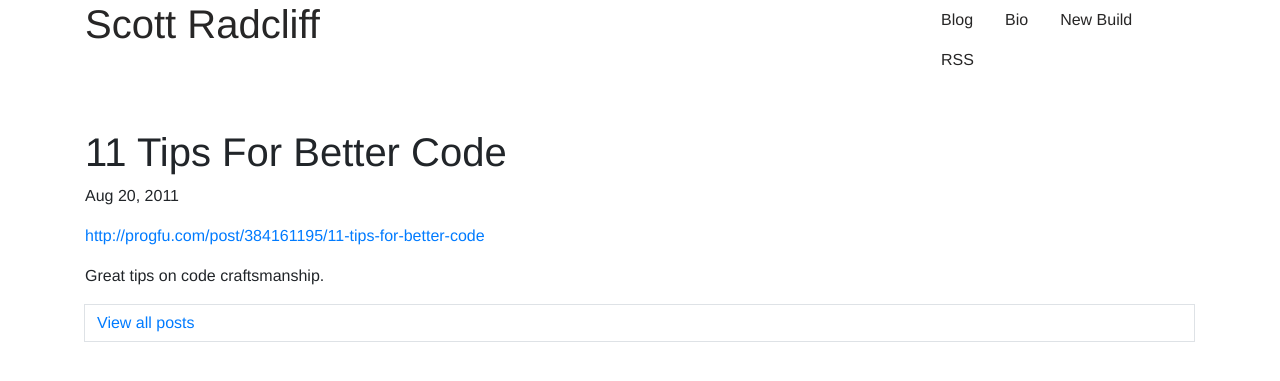
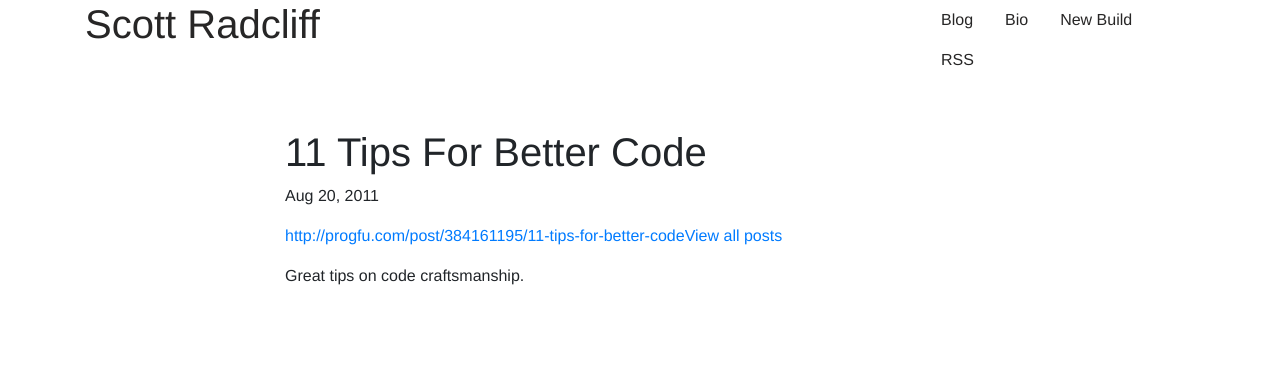
Before and after one commit to ScottRadcliff/scottradcliff.github.io, a Jekyll site: the page built from _posts/2011-08-20-11-tips-for-better-code.md, in a window 1280 px wide. Shown: the top 381 px of the page. Built offline with Jekyll 4.4.1, drawn with Linux system fonts in a browser that asks for light colours.

Commit message:
Update post layout

```diff
--- a/_layouts/post.html
+++ b/_layouts/post.html
@@ -1,16 +1,15 @@
 ---
 layout: default
 ---
-<div class="post">
-  <header class="post-header">
-    <h1 class="post-title">{{ page.title }}</h1>
-    <p class="post-meta">{{ page.date | date: "%b %-d, %Y" }}{% if page.author %} • {{ page.author }}{% endif %}{% if page.meta %} • {{ page.meta }}{% endif %}</p>
-
+<div class="row col-8 offset-2">
+  <header>
+    <h1>{{ page.title }}</h1>
+    <p>{{ page.date | date: "%b %-d, %Y" }}{% if page.author %} • {{ page.author }}{% endif %}{% if page.meta %} • {{ page.meta }}{% endif %}</p>
   </header>
 
-  <article class="post-content">
+  <article>
     {{ content }}
   </article>
-  <a class="page-link" href="/">View all
+  <a href="/">View all
     posts</a>
 </div>
--- a/index.html
+++ b/index.html
@@ -4,7 +4,7 @@ layout: default
 
 <section class="row">
   <section class="col-md-6">
-    <p>Hi, I'm Scott, a freelance software developer from NW Ohio. I make stuff on the Internet with various programming languages. Most recently Ruby, but Elixir is super interesting to me. I'm fairly opinionated when it comes to the software industry. I've written about how <a href="http://scottradcliff.com/great-people-do-great-work.html">great people do great work</a>, <a href="http://scottradcliff.com/how-to-estimate-software.html">how I estimate software</a>, and how <a href="http://scottradcliff.com/how-to-estimate-software.html">the fundamentals of software</a> are better than whatever the latest cool framework is.
+    <p>Hi, I'm Scott, a freelance software developer from NW Ohio. I make stuff on the Internet with various programming languages. Most recently Ruby, but Elixir is super interesting to me. I'm fairly opinionated when it comes to the software industry. I've written about how <a href="/great-people-do-great-work.html">great people do great work</a>, <a href="/how-to-estimate-software.html">how I estimate software</a>, and how <a href="/how-to-estimate-software.html">the fundamentals of software</a> are better than whatever the latest cool framework is.
   </section>
   <section class="col-md-5 ml-5">
     <img width="350" src="/assets/images/me.jpg" class="ml-5"/>
@@ -15,8 +15,8 @@ layout: default
   <div class="col-md-12 mt-5">
     <h2>Start here for articles.</h2>
     <ul>
-      <li class="pb-2"><a href="http://scottradcliff.com/software-developers-and-cognitive-load.html">Software Developers and Cognitive Load</a></li>
-      <li class="pb-2"><a href="http://scottradcliff.com/how-to-parse-urls-in-markdown.html">How to Parse URLs in Markdown</a></li>
+      <li class="pb-2"><a href="/software-developers-and-cognitive-load.html">Software Developers and Cognitive Load</a></li>
+      <li class="pb-2"><a href="/how-to-parse-urls-in-markdown.html">How to Parse URLs in Markdown</a></li>
       <li class="pb-2"><a href="http://scottradcliff.com/how-to-stucture-react-components.html">How to Structure React Components</a></li>
       <li class="pb-2"><a href="http://scottradcliff.com/hiring-developers.html">Hiring Developers</a></li>
     </ul>
```
